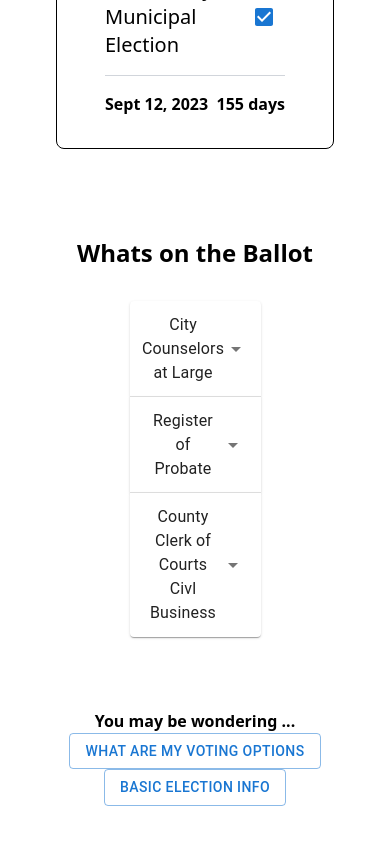
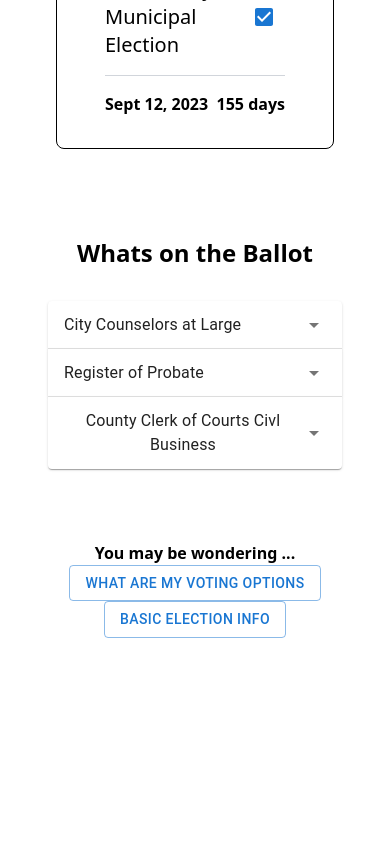
Before and after one commit to BU-Spark/pitne-voter-app, a Next.js app in the folder client/: page /ballotInfo in a window 390 px wide. Shown: the part 776-1620 px from the top of the page. After the commit the page ends 1454 px from the top, so only its background shows below. Built offline with nearby package versions, Linux system fonts and the light colour scheme.

Commit message:
started with styling and inputing data

```diff
--- a/client/src/pages/ballotInfo/dropDown.tsx
+++ b/client/src/pages/ballotInfo/dropDown.tsx
@@ -6,88 +6,12 @@ import Typography from '@mui/material/Typography';
 import ArrowDownwardIcon from '@mui/icons-material/ArrowDownward';
 import ArrowDropDownIcon from '@mui/icons-material/ArrowDropDown';
 import PeopleCard from './peopleCard';
+import { dropDownData } from './dropDownData';
 
-const dropDownData = [
-    {
-        title: "City Counselors at Large",
-        content: {
-            person1: {
-                name: 'Shawn Nelson',
-                affliation: 'Non-Partisan',
-                picture: 'https://www.boston.gov/sites/default/files/styles/city_councilor_profile/public/city-councilor-profile/nelson.jpg?itok=3Z6J9Q9v',
-                link: 'https://www.boston.gov/departments/city-council/shawn-nelson',
-            },
-            person2: {
-                name: 'Clifton A Braithwaite',
-                affliation: 'Non-Partisan',
-                picture: 'https://www.boston.gov/sites/default/files/styles/city_councilor_profile/public/city-councilor-profile/braithwaite.jpg?itok=3Z6J9Q9v',
-                link: 'https://www.boston.gov/departments/city-council/clifton-braithwaite',
-            },
-            person3: {
-                name: 'Julia Mejia',
-                affliation: 'Non-Partisan',
-                picture: 'https://www.boston.gov/sites/default/files/styles/city_councilor_profile/public/city-councilor-profile/mejia.jpg?itok=3Z6J9Q9v',
-                link: 'https://www.boston.gov/departments/city-council/julia-mejia',
-            }
 
-        },
-
-    },
-    {
-        title: "Register of Probate",
-        content: {
-            person1: {
-                name: 'Shawn Nelson',
-                affliation: 'Non-Partisan',
-                picture: 'https://www.boston.gov/sites/default/files/styles/city_councilor_profile/public/city-councilor-profile/nelson.jpg?itok=3Z6J9Q9v',
-                link: 'https://www.boston.gov/departments/city-council/shawn-nelson',
-            },
-            person2: {
-                name: 'Clifton A Braithwaite',
-                affliation: 'Non-Partisan',
-                picture: 'https://www.boston.gov/sites/default/files/styles/city_councilor_profile/public/city-councilor-profile/braithwaite.jpg?itok=3Z6J9Q9v',
-                link: 'https://www.boston.gov/departments/city-council/clifton-braithwaite',
-            },
-            person3: {
-                name: 'Julia Mejia',
-                affliation: 'Non-Partisan',
-                picture: 'https://www.boston.gov/sites/default/files/styles/city_councilor_profile/public/city-councilor-profile/mejia.jpg?itok=3Z6J9Q9v',
-                link: 'https://www.boston.gov/departments/city-council/julia-mejia',
-            }
-
-        },
-
-    },
-    {
-        title: "County Clerk of Courts Civl Business",
-        content: {
-            person1: {
-                name: 'Shawn Nelson',
-                affliation: 'Non-Partisan',
-                picture: 'https://www.boston.gov/sites/default/files/styles/city_councilor_profile/public/city-councilor-profile/nelson.jpg?itok=3Z6J9Q9v',
-                link: 'https://www.boston.gov/departments/city-council/shawn-nelson',
-            },
-            person2: {
-                name: 'Clifton A Braithwaite',
-                affliation: 'Non-Partisan',
-                picture: 'https://www.boston.gov/sites/default/files/styles/city_councilor_profile/public/city-councilor-profile/braithwaite.jpg?itok=3Z6J9Q9v',
-                link: 'https://www.boston.gov/departments/city-council/clifton-braithwaite',
-            },
-            person3: {
-                name: 'Julia Mejia',
-                affliation: 'Non-Partisan',
-                picture: 'https://www.boston.gov/sites/default/files/styles/city_councilor_profile/public/city-councilor-profile/mejia.jpg?itok=3Z6J9Q9v',
-                link: 'https://www.boston.gov/departments/city-council/julia-mejia',
-            }
-
-        },
-
-    },
-
-]
 export default function DropDown() {
     return (
-        <div className='p-4 w-1/2 text-center'>
+        <div className='p-4 text-center w-full sm:w-3/4 md:w-1/2'>
             {dropDownData.map((item, index) => (
                 <Accordion key={index}>
                     <AccordionSummary
@@ -101,8 +25,7 @@ export default function DropDown() {
                     <AccordionDetails>
                         {/* Map over the content of each item */}
                         {Object.values(item.content).map((person, idx) => (
-
-                            <div key={idx}>
+                            <div key={idx} className=''>
                                 <PeopleCard name={person.name} affliation={person.affliation} picture={person.picture} link={person.link} />
                             </div>
                         ))}
--- /dev/null
+++ b/client/src/pages/ballotInfo/dropDownData.tsx
@@ -0,0 +1,80 @@
+import Image from 'next/image'
+
+export const dropDownData = [
+    {
+        title: "City Counselors at Large",
+        content: {
+            person1: {
+                name: 'Shawn Nelson',
+                affliation: 'Non-Partisan',
+                picture: '/ShawnNelson.jpeg',
+                link: 'https://www.boston.gov/departments/city-council/shawn-nelson',
+            },
+            person2: {
+                name: 'Clifton A Braithwaite',
+                affliation: 'Non-Partisan',
+                picture: '/CliftonA_Braithwaite.jpeg',
+                link: 'https://www.boston.gov/departments/city-council/clifton-braithwaite',
+            },
+            person3: {
+                name: 'Julia Mejia',
+                affliation: 'Non-Partisan',
+                picture: '/JuliaMejia.jpeg',
+                link: 'https://www.boston.gov/departments/city-council/julia-mejia',
+            }
+
+        },
+
+    },
+    {
+        title: "Register of Probate",
+        content: {
+            person1: {
+                name: 'Shawn Nelson',
+                affliation: 'Non-Partisan',
+                picture: 'https://www.boston.gov/sites/default/files/styles/city_councilor_profile/public/city-councilor-profile/nelson.jpg?itok=3Z6J9Q9v',
+                link: 'https://www.boston.gov/departments/city-council/shawn-nelson',
+            },
+            person2: {
+                name: 'Clifton A Braithwaite',
+                affliation: 'Non-Partisan',
+                picture: 'https://www.boston.gov/sites/default/files/styles/city_councilor_profile/public/city-councilor-profile/braithwaite.jpg?itok=3Z6J9Q9v',
+                link: 'https://www.boston.gov/departments/city-council/clifton-braithwaite',
+            },
+            person3: {
+                name: 'Julia Mejia',
+                affliation: 'Non-Partisan',
+                picture: 'https://www.boston.gov/sites/default/files/styles/city_councilor_profile/public/city-councilor-profile/mejia.jpg?itok=3Z6J9Q9v',
+                link: 'https://www.boston.gov/departments/city-council/julia-mejia',
+            }
+
+        },
+
+    },
+    {
+        title: "County Clerk of Courts Civl Business",
+        content: {
+            person1: {
+                name: 'Shawn Nelson',
+                affliation: 'Non-Partisan',
+                picture: 'https://www.boston.gov/sites/default/files/styles/city_councilor_profile/public/city-councilor-profile/nelson.jpg?itok=3Z6J9Q9v',
+                link: 'https://www.boston.gov/departments/city-council/shawn-nelson',
+            },
+            person2: {
+                name: 'Clifton A Braithwaite',
+                affliation: 'Non-Partisan',
+                picture: 'https://www.boston.gov/sites/default/files/styles/city_councilor_profile/public/city-councilor-profile/braithwaite.jpg?itok=3Z6J9Q9v',
+                link: 'https://www.boston.gov/departments/city-council/clifton-braithwaite',
+            },
+            person3: {
+                name: 'Julia Mejia',
+                affliation: 'Non-Partisan',
+                picture: 'https://www.boston.gov/sites/default/files/styles/city_councilor_profile/public/city-councilor-profile/mejia.jpg?itok=3Z6J9Q9v',
+                link: 'https://www.boston.gov/departments/city-council/julia-mejia',
+            }
+
+        },
+
+    },
+
+]
--- a/client/src/pages/ballotInfo/peopleCard.tsx
+++ b/client/src/pages/ballotInfo/peopleCard.tsx
@@ -25,14 +25,9 @@ const PeopleCard = ({ name, affliation, picture, link }: Props) => {
     }
 
     return (
-        <Card sx={{ maxWidth: 345 }} onClick={() => handleClick(link)}>
-            <CardActionArea>
-                <CardMedia
-                    component="img"
-                    height="140"
-                    image={picture}
-                    alt={name}
-                />
+        <Card onClick={() => handleClick(link)}>
+            <CardActionArea className='grid grid-cols-2 grid-flow-row'>
+
                 <CardContent>
                     <Typography gutterBottom variant="h5" component="div">
                         {name}
@@ -41,6 +36,16 @@ const PeopleCard = ({ name, affliation, picture, link }: Props) => {
                         {affliation}
                     </Typography>
                 </CardContent>
+
+                <CardMedia
+                    component="img"
+                    height="140"
+                    image={picture}
+                    alt={name}
+
+                    className='w-36 h-36 object-cover'
+                />
+
             </CardActionArea>
         </Card>
     );
```
